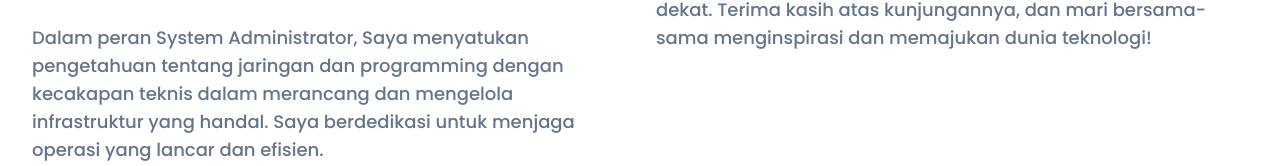
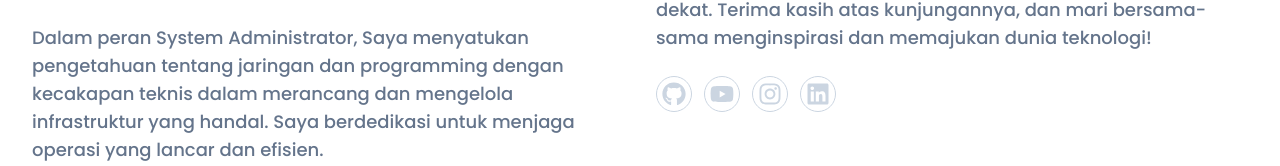
Before and after one commit to armandwipangestu/armandwipangestu.vercel.app, a Next.js app: page /tentang-saya in a window 1280 px wide. Shown: the part 624-790 px from the top of the page. Built offline with nearby package versions, Linux system fonts and the light colour scheme; no server answers.

Commit message:
feat: add new icon

```diff
--- a/components/layouts/footer.js
+++ b/components/layouts/footer.js
@@ -17,7 +17,7 @@ const Footer = () => {
   const pathName = usePathname();
 
   return (
-    <footer className="relative w-full border-t border-white/10 pt-12 transition duration-300 ease-in-out dark:bg-dark dark:opacity-80 lg:pt-20">
+    <footer className="relative w-full border-t border-white/10 pt-12 transition duration-300 ease-in-out dark:bg-dark dark:opacity-90 lg:pt-20">
       <div className="absolute inset-x-0 top-4 -z-10 flex transform-gpu justify-center overflow-hidden blur-3xl">
         <div
           className="aspect-[1500/632] w-[69.25rem] flex-none bg-gradient-to-r from-cyan-600 to-cyan-800 opacity-25 dark:block"
@@ -38,32 +38,32 @@ const Footer = () => {
             </h3>
             <a
               href="mailto:armandwi.pangestu7@gmail.com"
-              className="hover:text-primary text-accents-300 dark:text-white/80"
+              className="hover:text-primary text-accents-300 dark:text-white/80 dark:hover:text-primary"
             >
               <p>armandwi.pangestu7@gmail.com</p>
             </a>
             <div className="flex gap-x-1">
               <a
                 href="https://github.com/armandwipangestu"
-                className="mr-3 flex h-9 w-9 items-center justify-center rounded-full border border-slate-500 text-slate-400 dark:border-slate-300 dark:text-slate-300 hover:border-primary hover:bg-primary hover:text-white"
+                className="mr-3 flex h-9 w-9 items-center justify-center rounded-full border border-slate-500 text-slate-400 dark:border-slate-300 dark:text-slate-300 hover:border-primary hover:bg-primary dark:hover:border-primary dark:hover:bg-primary hover:text-white"
               >
                 <FaGithub className="h-6 w-6" />
               </a>
               <a
                 href="https://www.youtube.com/channel/UCqo9Q_EpEJWGJLB2xmm_g3A"
-                className="mr-3 flex h-9 w-9 items-center justify-center rounded-full border border-slate-500 text-slate-400 dark:border-slate-300 dark:text-slate-300 hover:border-primary hover:bg-primary hover:text-white"
+                className="mr-3 flex h-9 w-9 items-center justify-center rounded-full border border-slate-500 text-slate-400 dark:border-slate-300 dark:text-slate-300 hover:border-primary hover:bg-primary dark:hover:border-primary dark:hover:bg-primary hover:text-white"
               >
                 <FaYoutube className="h-6 w-6" />
               </a>
               <a
                 href="https://www.instagram.com/devvnnull/"
-                className="mr-3 flex h-9 w-9 items-center justify-center rounded-full border border-slate-500 text-slate-400 dark:border-slate-300 dark:text-slate-300 hover:border-primary hover:bg-primary hover:text-white"
+                className="mr-3 flex h-9 w-9 items-center justify-center rounded-full border border-slate-500 text-slate-400 dark:border-slate-300 dark:text-slate-300 hover:border-primary hover:bg-primary dark:hover:border-primary dark:hover:bg-primary hover:text-white"
               >
                 <FaInstagram className="h-6 w-6" />
               </a>
               <a
                 href="https://www.linkedin.com/in/arman-dwi-pangestu-08704a220/"
-                className="mr-3 flex h-9 w-9 items-center justify-center rounded-full border border-slate-500 text-slate-400 dark:border-slate-300 dark:text-slate-300 hover:border-primary hover:bg-primary hover:text-white"
+                className="mr-3 flex h-9 w-9 items-center justify-center rounded-full border border-slate-500 text-slate-400 dark:border-slate-300 dark:text-slate-300 hover:border-primary hover:bg-primary dark:hover:border-primary dark:hover:bg-primary hover:text-white"
               >
                 <FaLinkedin className="h-6 w-6" />
               </a>
--- a/pages/tentang-saya.js
+++ b/pages/tentang-saya.js
@@ -1,4 +1,5 @@
 import Metadata from "@/components/utilities/metadata";
+import { FaGithub, FaYoutube, FaInstagram, FaLinkedin } from "react-icons/fa";
 
 const AboutPage = () => {
   return (
@@ -65,6 +66,44 @@ const AboutPage = () => {
                 kasih atas kunjungannya, dan mari bersama-sama menginspirasi dan
                 memajukan dunia teknologi!
               </p>
+
+              <div className="flex items-center">
+                {/* Github */}
+                <a
+                  href="https://github.com/armandwipangestu"
+                  target="_blank"
+                  className="mr-3 flex h-9 w-9 items-center justify-center rounded-full border border-slate-300 text-slate-300 hover:border-primary hover:bg-primary hover:text-white"
+                >
+                  <FaGithub className="h-6 w-6" />
+                </a>
+
+                {/* Youtube */}
+                <a
+                  href="https://www.youtube.com/channel/UCqo9Q_EpEJWGJLB2xmm_g3A"
+                  target="_blank"
+                  className="mr-3 flex h-9 w-9 items-center justify-center rounded-full border border-slate-300 text-slate-300 hover:border-primary hover:bg-primary hover:text-white"
+                >
+                  <FaYoutube className="h-6 w-6" />
+                </a>
+
+                {/* Instagram */}
+                <a
+                  href="https://www.instagram.com/devvnnull/"
+                  target="_blank"
+                  className="mr-3 flex h-9 w-9 items-center justify-center rounded-full border border-slate-300 text-slate-300 hover:border-primary hover:bg-primary hover:text-white"
+                >
+                  <FaInstagram className="h-6 w-6" />
+                </a>
+
+                {/* Linkedin */}
+                <a
+                  href="https://www.linkedin.com/in/arman-dwi-pangestu-08704a220/"
+                  target="_blank"
+                  className="mr-3 flex h-9 w-9 items-center justify-center rounded-full border border-slate-300 text-slate-300 hover:border-primary hover:bg-primary hover:text-white"
+                >
+                  <FaLinkedin className="h-6 w-6" />
+                </a>
+              </div>
             </div>
           </div>
         </div>
```
